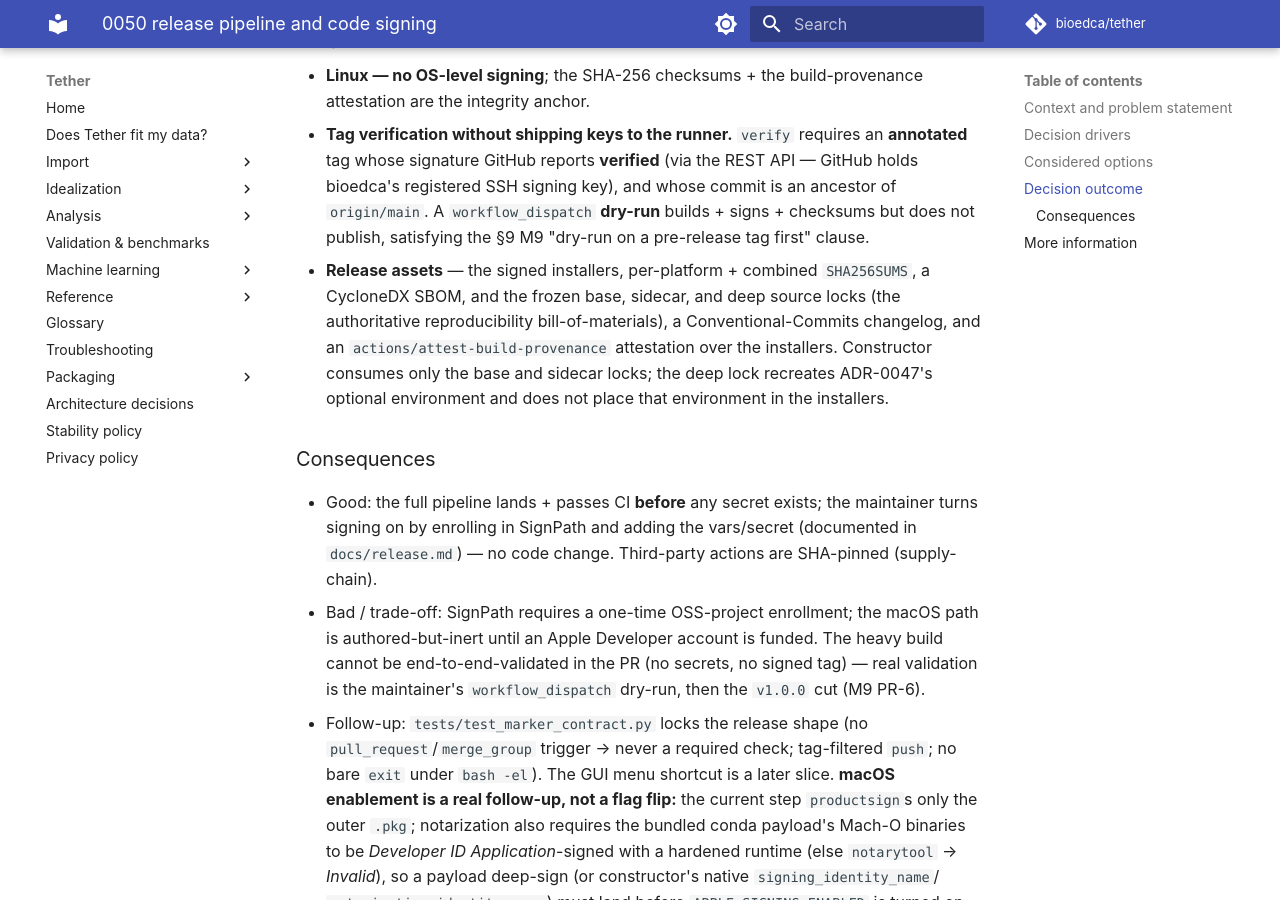
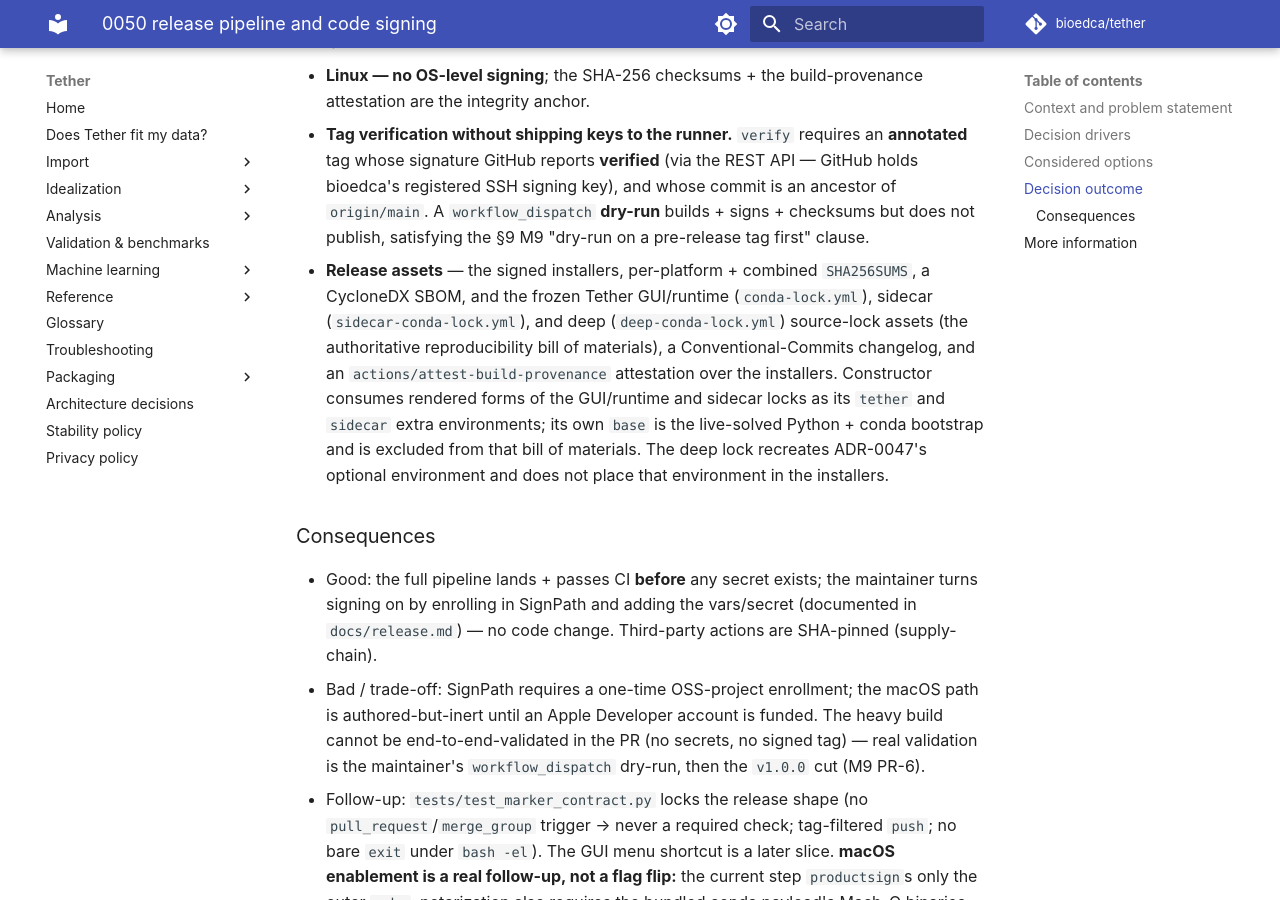
Before and after one commit to bioedca/tether, an MkDocs documentation site: the page built from docs/adr/0050-release-pipeline-and-code-signing.md, in a window 1280 px wide and 900 px high, scrolled down 1709 px. Built offline with MkDocs 1.6.1 and Material for MkDocs 9.7.7, drawn with Linux system fonts in a browser that asks for light colours; comment, search, counter and statistics services are not loaded; the version menu is left out.

Commit message:
docs: clarify constructor lock boundaries
Refs #228

```diff
--- a/docs/adr/0050-release-pipeline-and-code-signing.md
+++ b/docs/adr/0050-release-pipeline-and-code-signing.md
@@ -67,12 +67,15 @@ until the maintainer enrolls:
   holds bioedca's registered SSH signing key), and whose commit is an ancestor of
   `origin/main`. A `workflow_dispatch` **dry-run** builds + signs + checksums but does not
   publish, satisfying the §9 M9 "dry-run on a pre-release tag first" clause.
-- **Release assets** — the signed installers, per-platform + combined `SHA256SUMS`, a
-  CycloneDX SBOM, and the frozen base, sidecar, and deep source locks (the authoritative
-  reproducibility bill-of-materials), a Conventional-Commits changelog, and an
-  `actions/attest-build-provenance` attestation over the installers. Constructor consumes only
-  the base and sidecar locks; the deep lock recreates ADR-0047's optional environment and does not
-  place that environment in the installers.
+- **Release assets** — the signed installers, per-platform + combined `SHA256SUMS`, a CycloneDX
+  SBOM, and the frozen Tether GUI/runtime (`conda-lock.yml`), sidecar
+  (`sidecar-conda-lock.yml`), and deep (`deep-conda-lock.yml`) source-lock assets (the authoritative
+  reproducibility bill of materials), a Conventional-Commits changelog, and an
+  `actions/attest-build-provenance` attestation over the installers. Constructor consumes rendered
+  forms of the GUI/runtime and sidecar locks as its `tether` and `sidecar` extra environments; its
+  own `base` is the live-solved Python + conda bootstrap and is excluded from that bill of materials.
+  The deep lock recreates ADR-0047's optional environment and does not place that environment in the
+  installers.
 
 ### Consequences
 
```
Also changed, not shown: docs/adr/0049-m9-packaging-constructor-architecture.md (+7 -4 lines), docs/release.md (+6 -3 lines).
